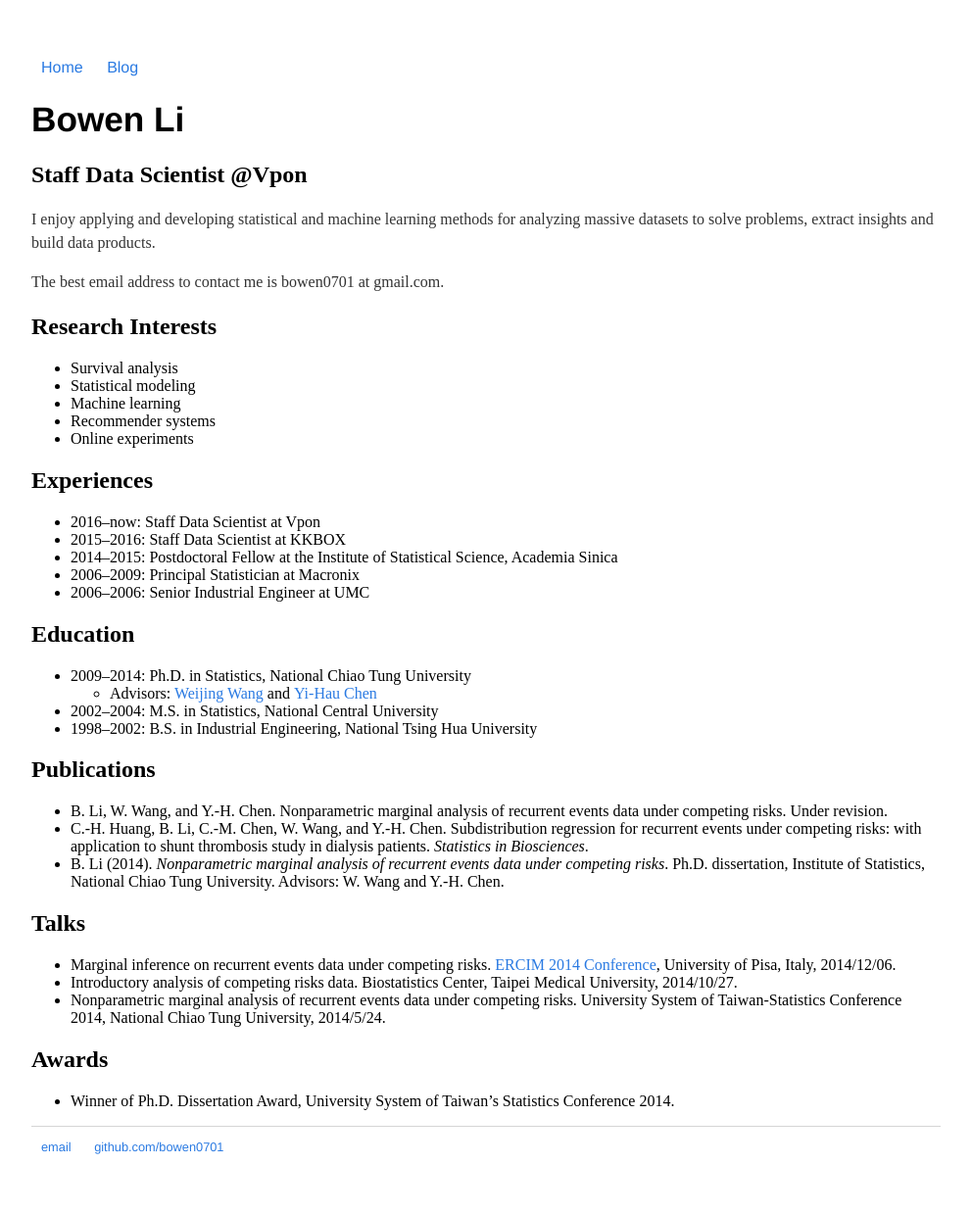
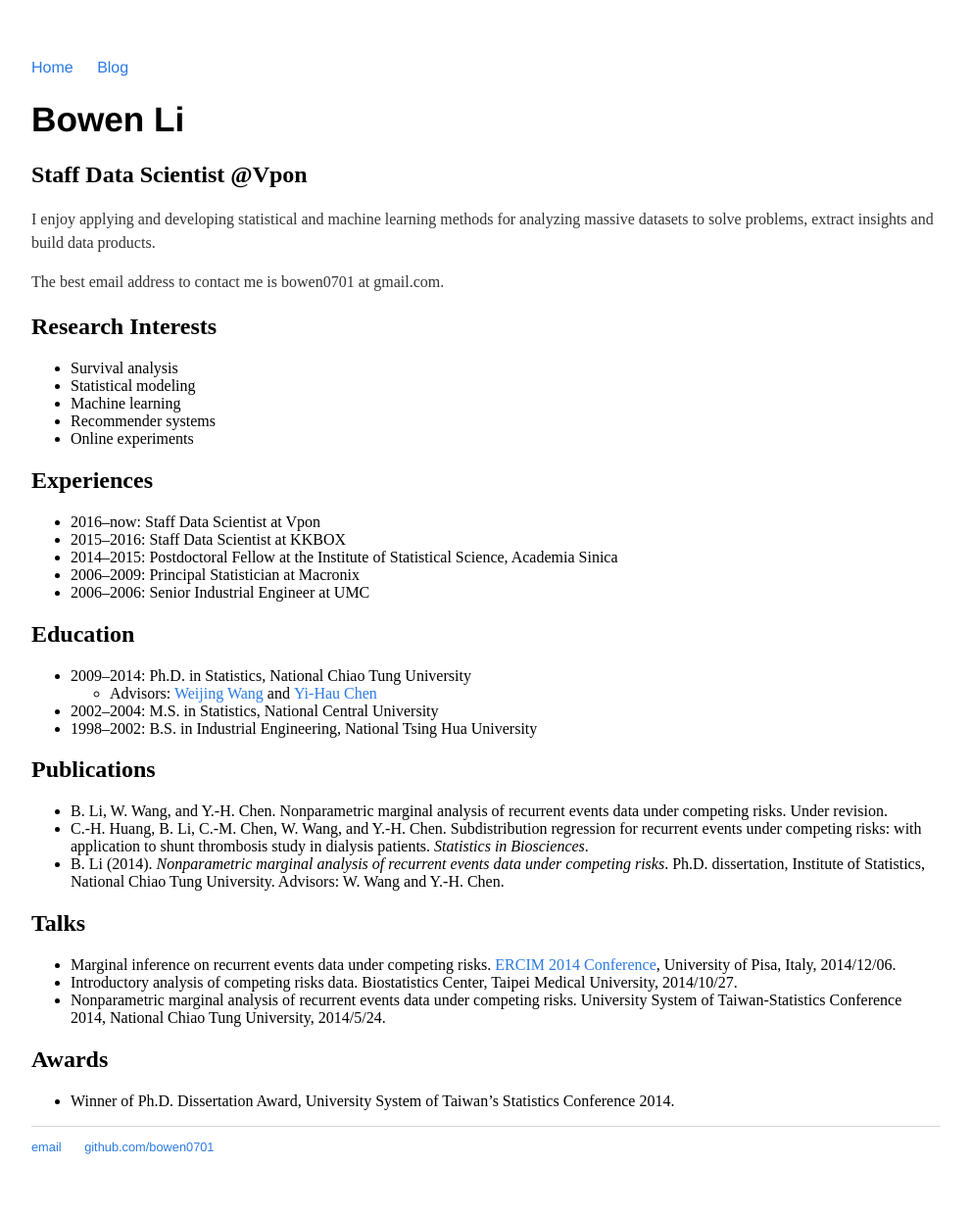
Before and after one commit to bowen0701/bowen0701.github.io, a Jekyll site: the page built from index.md, in a window 1280 px wide. Shown: the whole page at 98% size, without its empty margins (144-1135 px from the left). Built offline with Jekyll 4.4.1, drawn with Linux system fonts in a browser that asks for light colours.

Commit message:
Revise margin back to original

```diff
--- a/css/main.css
+++ b/css/main.css
@@ -11,7 +11,6 @@ nav ul, footer ul {
 nav ul li, footer ul li {
     display: inline;
     margin-right: 20px;
-    margin: 10px;
 }
 a         { color: #2a7ae2; text-decoration: none; }
 a:hover   { color: #000; text-decoration: underline; }
```
